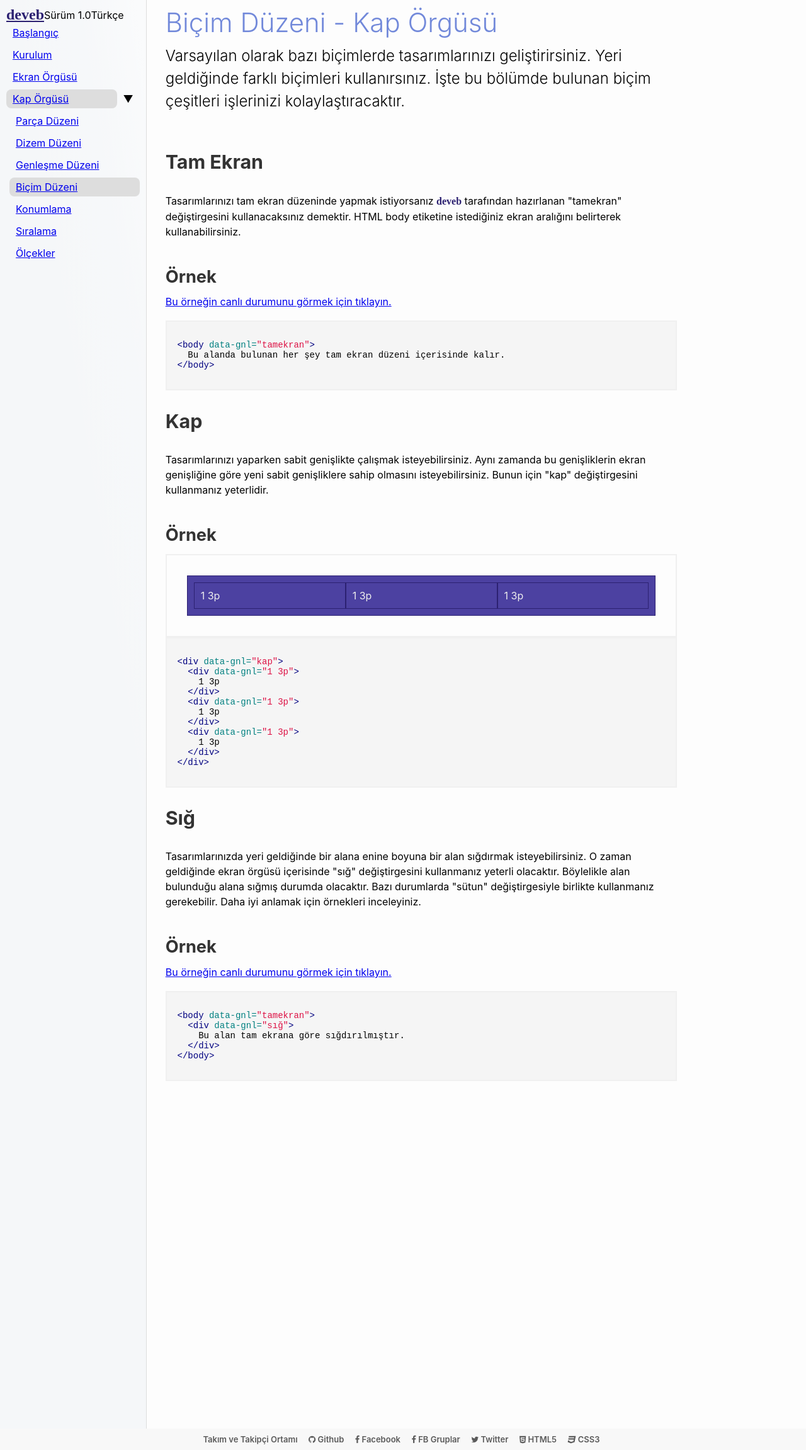
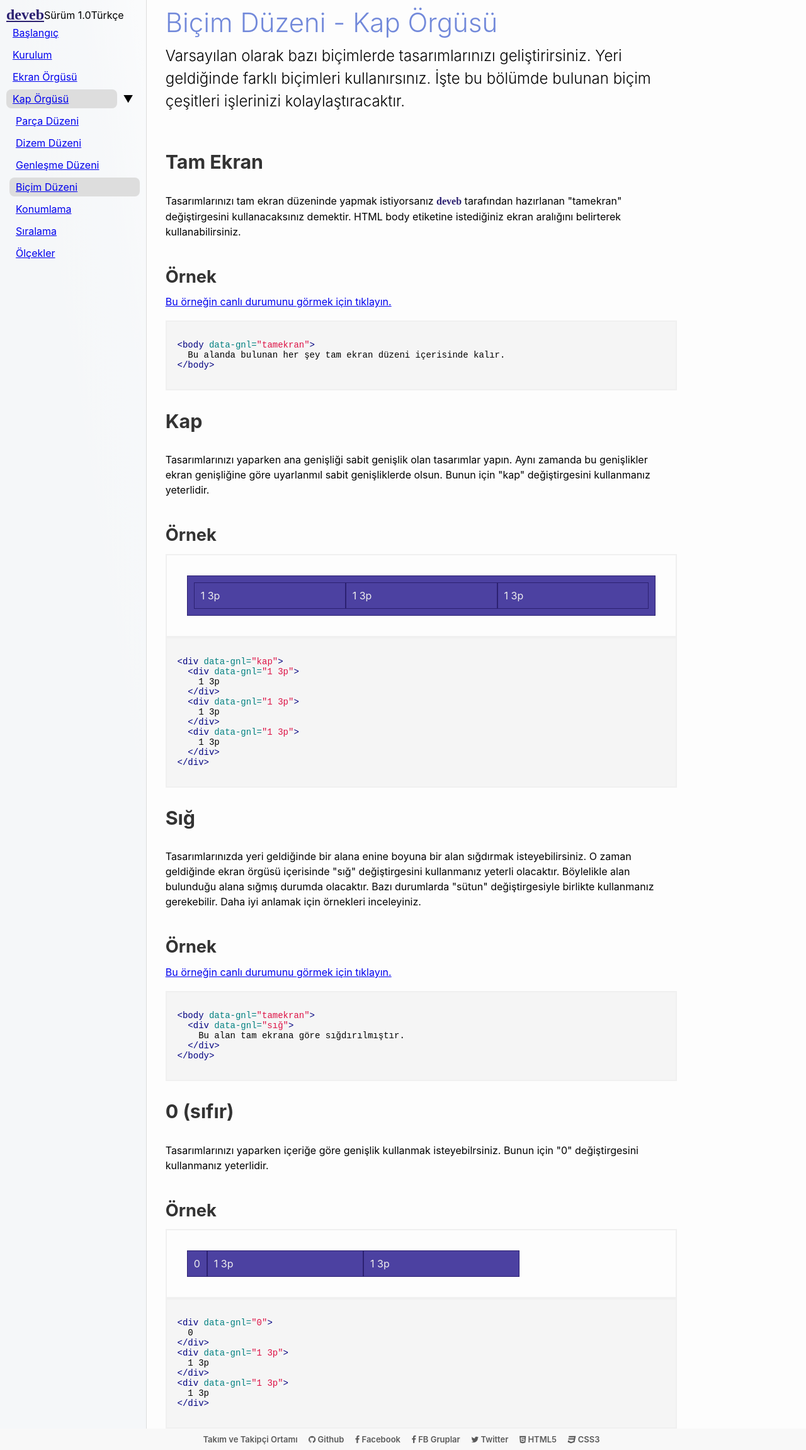
Before and after one commit to data-deveb/data-deveb.github.io, a Jekyll site: the page built from 1.0/tr/kap-orgusu/bicim-duzeni.html, in a window 1280 px wide. Shown: the whole page at 63% size. Built offline with Jekyll 4.4.1, drawn with Linux system fonts in a browser that asks for light colours; some web fonts are replaced.

Commit message:
deveb 1.0 sıfır
içeriğe göre genişlik kullanmak

```diff
--- a/1.0/tr/kap-orgusu/bicim-duzeni.html
+++ b/1.0/tr/kap-orgusu/bicim-duzeni.html
@@ -26,9 +26,9 @@ title: Biçim Düzeni - Kap Örgüsü
 </div>
 <h2>Kap</h2>
 <p>
-  Tasarımlarınızı yaparken sabit genişlikte çalışmak isteyebilirsiniz. Aynı zamanda
-  bu genişliklerin ekran genişliğine göre yeni sabit genişliklere sahip olmasını
-  isteyebilirsiniz. Bunun için "kap" değiştirgesini kullanmanız yeterlidir.
+  Tasarımlarınızı yaparken ana genişliği sabit genişlik olan tasarımlar yapın.
+  Aynı zamanda bu genişlikler ekran genişliğine göre uyarlanmıl sabit genişliklerde olsun.
+  Bunun için "kap" değiştirgesini kullanmanız yeterlidir.
 </p>
 <div class="örnek">
   <h3>Örnek</h3>
@@ -37,7 +37,7 @@ title: Biçim Düzeni - Kap Örgüsü
       <div data-gnl="1 3p">
         1 3p
       </div>
-      <div data-gnl="1 3p o">
+      <div data-gnl="1 3p">
         1 3p
       </div>
       <div data-gnl="1 3p">
@@ -80,3 +80,34 @@ title: Biçim Düzeni - Kap Örgüsü
   </body>
   {% endhighlight %}
 </div>
+
+<h2>0 (sıfır)</h2>
+<p>
+  Tasarımlarınızı yaparken içeriğe göre genişlik kullanmak isteyebilrsiniz.
+  Bunun için "0" değiştirgesini kullanmanız yeterlidir.
+</p>
+<div class="örnek">
+  <h3>Örnek</h3>
+  <div class="önizleme">
+    <div data-gnl="0">
+      0
+    </div>
+    <div data-gnl="1 3p">
+      1 3p
+    </div>
+    <div data-gnl="1 3p">
+      1 3p
+    </div>
+  </div>
+  {% highlight html %}
+  <div data-gnl="0">
+    0
+  </div>
+  <div data-gnl="1 3p">
+    1 3p
+  </div>
+  <div data-gnl="1 3p">
+    1 3p
+  </div>
+  {% endhighlight %}
+</div>
```
